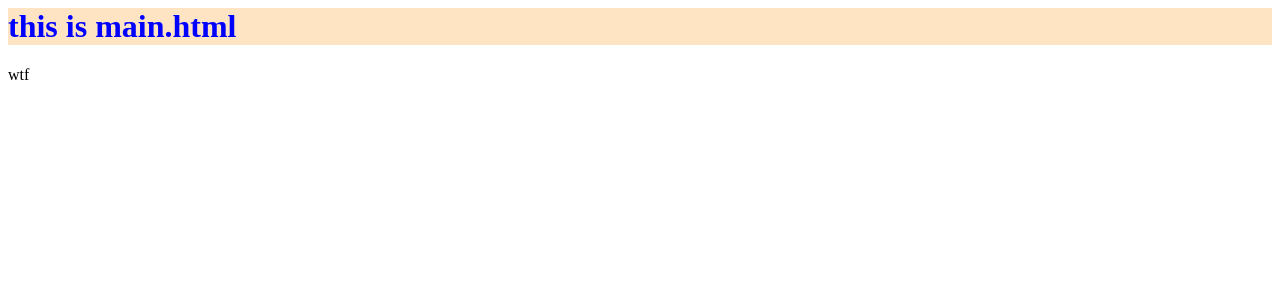
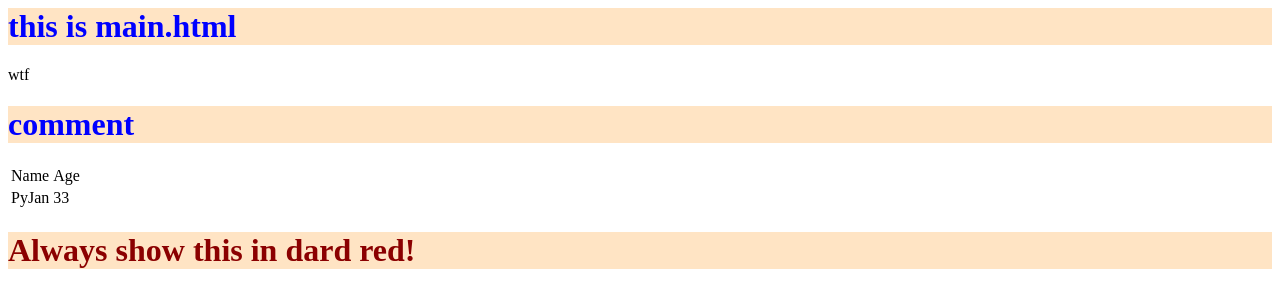
Before and after one commit to PyJan/Flask_templates, a Flask app: page / in a window 1280 px wide. Shown: the top 308 px of the page. Run offline with Flask 2, Linux system fonts and the light colour scheme.

Commit message:
template structures

```diff
--- a/app.py
+++ b/app.py
@@ -6,5 +6,13 @@ app = Flask(__name__)
 def main():
     return render_template('main.html')
 
+@app.route('/base')
+def base():
+    return render_template('base.html')
+
+@app.route('/child')
+def child():
+    return render_template('child.html')
+
 if __name__ == '__main__':
     app.run(debug=True)
--- /dev/null
+++ b/templates/common.html
@@ -0,0 +1,2 @@
+<!-- always include this-->
+<h1 style="color:darkred">Always show this in dard red!</h1>
--- /dev/null
+++ b/templates/macros.html
@@ -0,0 +1,12 @@
+{% macro create_table(name, age)%}
+<table>
+    <tr>
+        <td>Name</td>
+        <td>Age</td>
+    </tr>
+    <tr>
+        <td>{{name}}</td>
+        <td>{{age}}</td>
+    </tr>
+</table>
+{% endmacro%}
--- a/templates/main.html
+++ b/templates/main.html
@@ -11,7 +11,17 @@
 </head>
 
 <body>
-    <h1>this is main.html</h1> wtf
+    <h1>this is main.html</h1> wtf {% macro render_comment(comment)%}
+    <h1>comment</h1>
+    {% endmacro %} {{render_comment(comment)}}
+    <p>
+        {% import 'macros.html' as macros%} {{macros.create_table('PyJan', '33')}}
+    </p>
+    <p>
+        {% include 'common.html' %}
+    </p>
+
+
 </body>
 
 </html>
```
Also changed, not shown: templates/base.html (added, +13 -0 lines), templates/child.html (added, +13 -0 lines).
